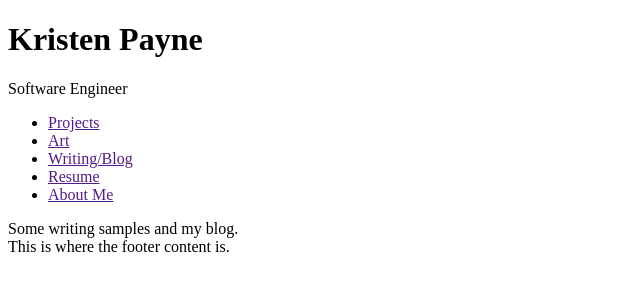
After one commit to motorwolf/portfolio_revamp, a Flask app: page /writing in a window 1280 px wide. The commit adds this page. Shown: the top 300 px of the page, without its empty margins (0-640 px from the left). Run offline with Flask 2, Linux system fonts and the light colour scheme.

Commit message:
added some routes and template files

```diff
--- a/server.py
+++ b/server.py
@@ -1,23 +1,27 @@
 import os
-from flask import Flask
+from flask import Flask, render_template
 app = Flask(__name__)
 app.secret_key = os.environ.get("SECRET_KEY")
 
 @app.route("/")
 def render_homepage():
-    return "Hello, world!"
+    return render_template('index.html')
 
 @app.route("/projects")
 def render_projects():
-    return "Projects!"
+    return render_template('projects.html')
 
 @app.route("/art")
 def render_art():
-    return "Art!"
+    return render_template('art.html')
 
 @app.route("/me")
 def render_about_me():
-    return "Me!"
+    return render_template('me.html')
+
+@app.route("/writing")
+def render_writing():
+    return render_template('writing.html')
 
 if __name__ == '__main__':
     app.debug=True
--- /dev/null
+++ b/templates/art.html
@@ -0,0 +1,4 @@
+{% extends 'base.html' %}
+{% block main %}
+In addition to being a software engineer, I'm also an artist! Here's some art that I've done.
+{% endblock %}
--- a/static/templates/base.html
+++ b/templates/base.html
@@ -3,17 +3,18 @@
   <head>
     <meta charset="utf-8">
     <meta name="viewport" content="width=device-width">
-    <title>Kristen Payne</title>
+    <title>Kristen Payne: Software Engineer</title>
   </head>
   <body>
     <header>
       <h1>Kristen Payne</h1>
+      <p>Software Engineer</p>
     </header>
-    <main>
-      The main content
-    </main>
+    {% include 'nav.html' %}
+    {% block main %}
+    {% endblock %}
     <footer>
-      The footer
+      This is where the footer content is.
     </footer>
   </body>
 </html>
--- /dev/null
+++ b/templates/index.html
@@ -0,0 +1,4 @@
+{% extends 'base.html' %}
+{% block main %}
+Hey, there!
+{% endblock %}
--- /dev/null
+++ b/templates/me.html
@@ -0,0 +1,5 @@
+
+{% extends 'base.html'%}
+{% block main %}
+More about me!
+{% endblock %}
--- /dev/null
+++ b/templates/nav.html
@@ -0,0 +1,9 @@
+    <nav>
+      <ul>
+        <li><a href="">Projects</a></li>
+        <li><a href="">Art</a></li>
+        <li><a href="">Writing/Blog</a></li>
+        <li><a href="">Resume</a></li>
+        <li><a href="">About Me</a></li>
+      </ul>
+    </nav>
--- /dev/null
+++ b/templates/projects.html
@@ -0,0 +1,4 @@
+{% extends 'base.html'%}
+{% block main %}
+These are some projects I've worked on.
+{% endblock %}
--- /dev/null
+++ b/templates/writing.html
@@ -0,0 +1,5 @@
+
+{% extends 'base.html'%}
+{% block main %}
+Some writing samples and my blog.
+{% endblock %}
```
